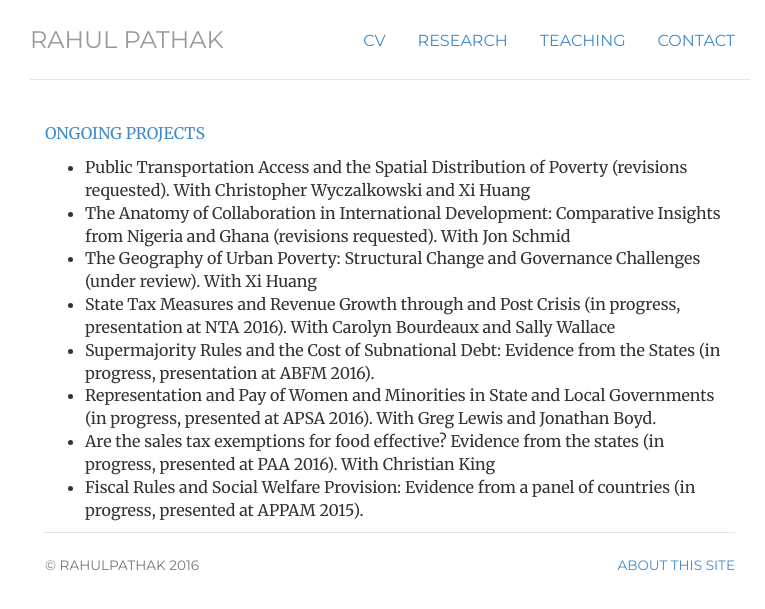
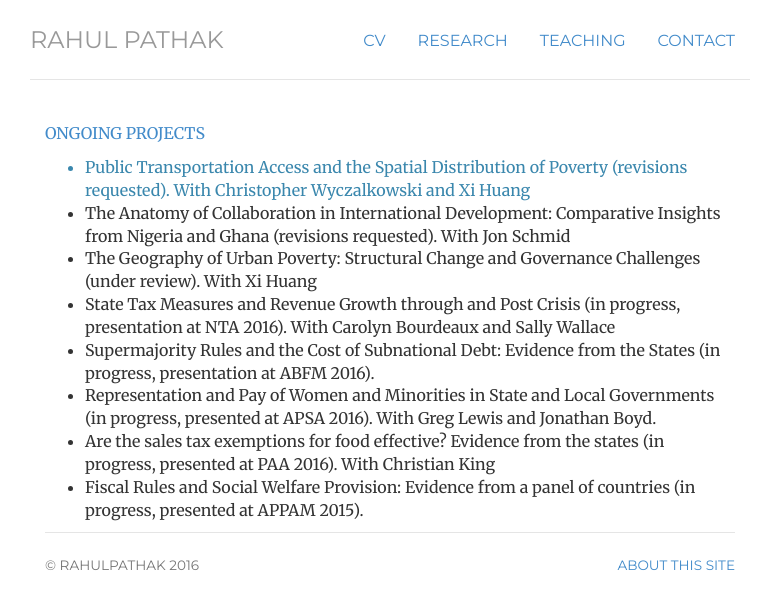
Before and after one commit to pathak-rahul/pathak-rahul.github.io, a Jekyll site: the page built from ongoing/index.html, in a window 1280 px wide. Shown: the top 609 px of the page, without its empty margins (250-1015 px from the left). Built offline with Jekyll 4.4.1, drawn with Linux system fonts in a browser that asks for light colours.

Commit message:
Update index.html

```diff
--- a/ongoing/index.html
+++ b/ongoing/index.html
@@ -10,7 +10,7 @@
 <p class="text-primary">ONGOING PROJECTS</p>
 
 <ul>
-<li class="small" class="text-info">Public Transportation Access and the Spatial Distribution of Poverty (revisions requested). With Christopher Wyczalkowski and Xi Huang</li>
+<li class="text-info">Public Transportation Access and the Spatial Distribution of Poverty (revisions requested). With Christopher Wyczalkowski and Xi Huang</li>
 <li>The Anatomy of Collaboration in International Development: Comparative Insights from Nigeria and Ghana (revisions requested). With Jon Schmid</li>
 <li>The Geography of Urban Poverty: Structural Change and Governance Challenges (under review). With Xi Huang</li>
 <li>State Tax Measures and Revenue Growth through and Post Crisis (in progress, presentation at NTA 2016). With Carolyn Bourdeaux and Sally Wallace</li>
```
